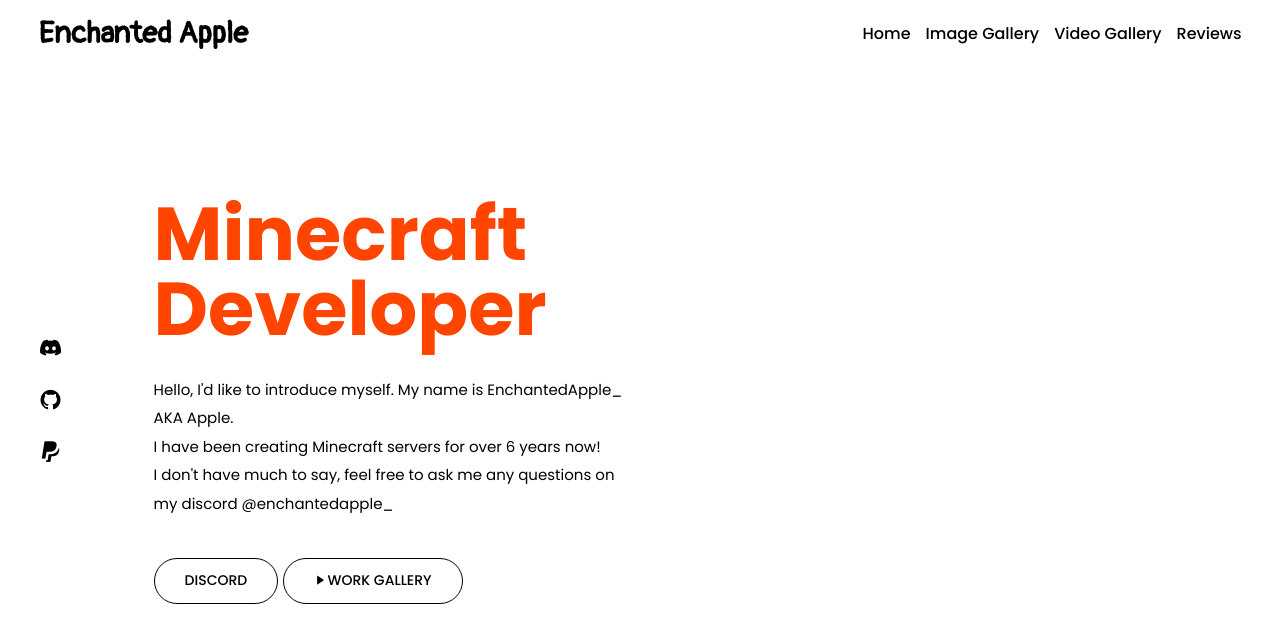
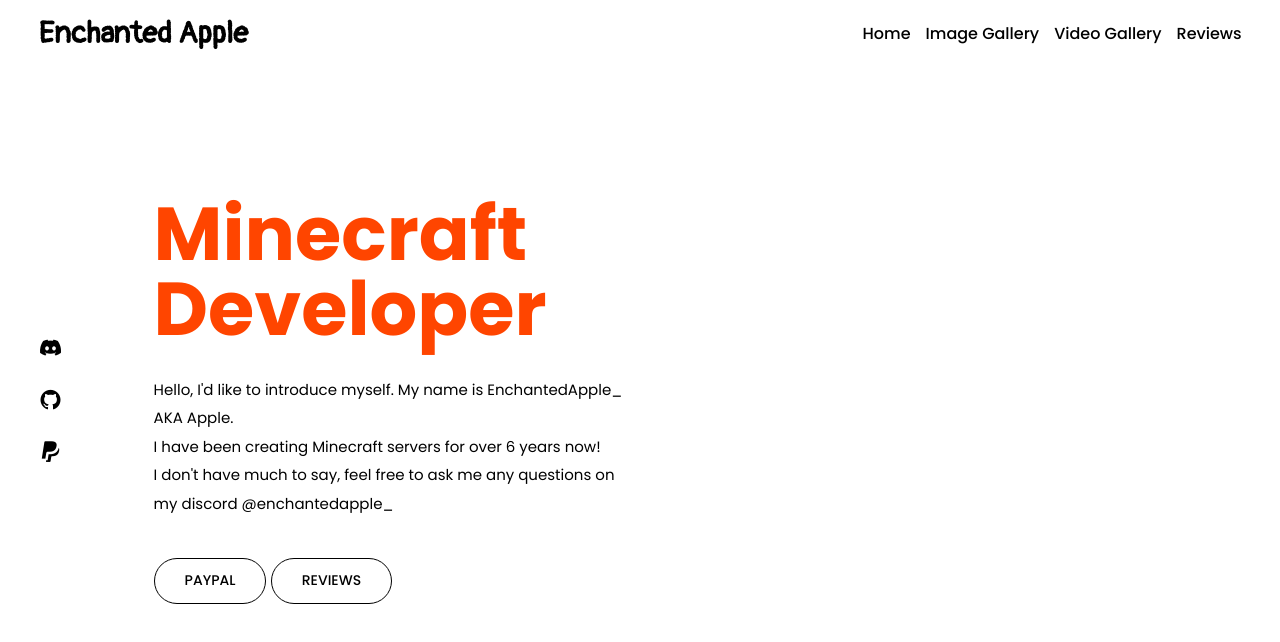
Before and after one commit to EnchantedApplee/enchantedapple-portfolio.github.io, a plain HTML site: page index.html in a window 1280 px wide. Drawn offline with nearby package versions, Linux system fonts and the light colour scheme.

Commit message:
Updated
Changed buttons

```diff
--- a/index.html
+++ b/index.html
@@ -35,8 +35,8 @@
             <h1>Minecraft Developer</h5>
                 <p>Hello, I'd like to introduce myself. My name is EnchantedApple_ AKA Apple. <br>I have been creating
                     Minecraft servers for over 6 years now! <br>I don't have much to say, feel free to ask me any questions on my discord @enchantedapple_</p>
-                <a href="#">Discord</a>
-                <a href="#" clas="ctaa"><i class="ri-play-fill"></i>Work Gallery</a>
+                <a href="https://paypal.me/enchantedapple">PayPal</a>
+                <a href="reviews/index.html" clas="ctaa">Reviews</a>
         </div>
 
     </section>
```
